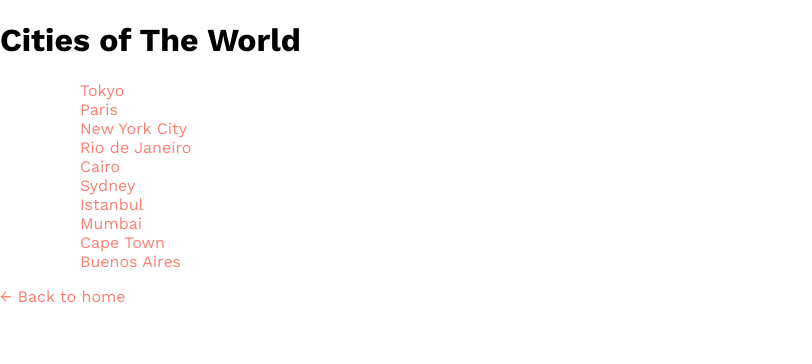
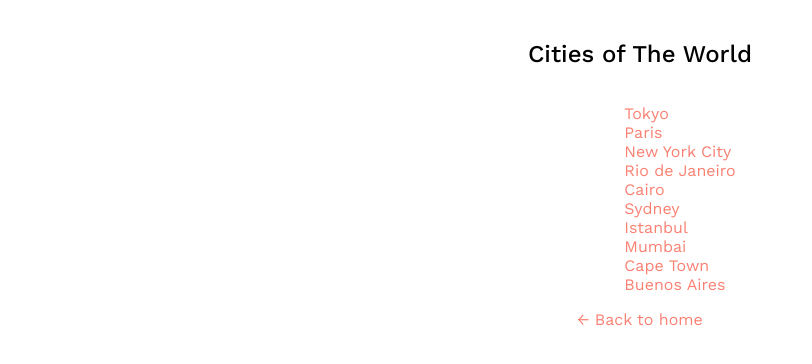
Before and after one commit to janphilipp-winkler/recap-project-6_tourio-app, a Next.js app in the folder cities/: page /cities in a window 1280 px wide. Shown: the top 364 px of the page, without its empty margins (0-812 px from the left). Built offline with nearby package versions, Linux system fonts and the light colour scheme.

Commit message:
Add Layout Component

```diff
--- a/cities/components/FlexContainer/index.js
+++ b/cities/components/FlexContainer/index.js
@@ -3,7 +3,6 @@ import styled from "styled-components";
 export const FlexContainer = styled.section`
   display: flex;
   align-items: center;
-  // it's possible to set a default value for a prop, like in this example with $direction = "row"
   flex-direction: ${({ $direction = "row" }) =>
     $direction === "row" ? "row" : "column"};
 `;
--- /dev/null
+++ b/cities/components/Layout/index.js
@@ -0,0 +1,14 @@
+import styled from "styled-components";
+
+const StyledLayout = styled.div`
+  width: min(100% - 32px, 352px);
+  margin: 0 auto;
+  padding: 20px 0;
+  display: flex;
+  flex-direction: column;
+  align-items: center;
+`;
+
+export default function Layout({ children }) {
+  return <StyledLayout>{children}</StyledLayout>;
+}
--- a/cities/components/StyledLink/index.js
+++ b/cities/components/StyledLink/index.js
@@ -3,6 +3,7 @@ import Link from "next/link";
 
 export const StyledLink = styled(Link)`
   text-decoration: none;
+
   color: var(--primary-color);
 
   &:hover {
--- a/cities/pages/cities/index.js
+++ b/cities/pages/cities/index.js
@@ -2,6 +2,8 @@ import { cities } from "@/lib/data";
 import styled from "styled-components";
 import Head from "next/head";
 import { StyledLink } from "@/components/StyledLink/index";
+import { FlexContainer } from "@/components/FlexContainer/index";
+import Layout from "@/components/Layout";
 
 export default function Cities() {
   return (
@@ -9,12 +11,16 @@ export default function Cities() {
       <Head>
         <title>Cities of the World</title>
       </Head>
+      <Layout>
+        <FlexContainer $direction="column">
           <h1>Cities of The World</h1>
           <StyledUl>
             {cities.map((city) => {
               return (
                 <StyledUl key={city.id}>
-              <StyledLink href={`cities/${city.slug}`}>{city.name}</StyledLink>
+                  <StyledLink href={`cities/${city.slug}`}>
+                    {city.name}
+                  </StyledLink>
                 </StyledUl>
               );
             })}
@@ -22,6 +28,8 @@ export default function Cities() {
           <StyledLink href="/">
             <span>← </span> Back to home
           </StyledLink>
+        </FlexContainer>
+      </Layout>
     </>
   );
 }
--- a/cities/pages/index.js
+++ b/cities/pages/index.js
@@ -2,10 +2,13 @@ import Head from "next/head";
 import Link from "next/link";
 import { FlexContainer } from "@/components/FlexContainer/index";
 import { StyledLink } from "@/components/StyledLink/index";
+import Layout from "../components/Layout";
 
 export default function HomePage() {
   return (
     <>
+      <Layout>
+        {" "}
         <FlexContainer $direction="column">
           {" "}
           <h1>
@@ -17,6 +20,7 @@ export default function HomePage() {
             the World
           </StyledLink>
         </FlexContainer>
+      </Layout>
     </>
   );
 }
--- a/cities/styles.js
+++ b/cities/styles.js
@@ -11,11 +11,21 @@ export default createGlobalStyle`
 
   :root {
     --primary-color:#FA8072;
-    --secondary-color: #FFA07A
+    --secondary-color: #FFA07A;
+    --tertiary-color: #A5A5A5;
   }
 
   body {
     margin: 0;
     font-family: ${workSans.style.fontFamily};
+
+
+    h1 {
+      font-weight: 500;
+    }
+
+    h2 { font-weight: 400;}
+
+
   }
 `;
```
Also changed, not shown: cities/components/Card/index.js (added, +7 -0 lines), cities/pages/cities/[slug].js (+16 -7 lines). Lines whose indentation alone changed are shown as unchanged.
